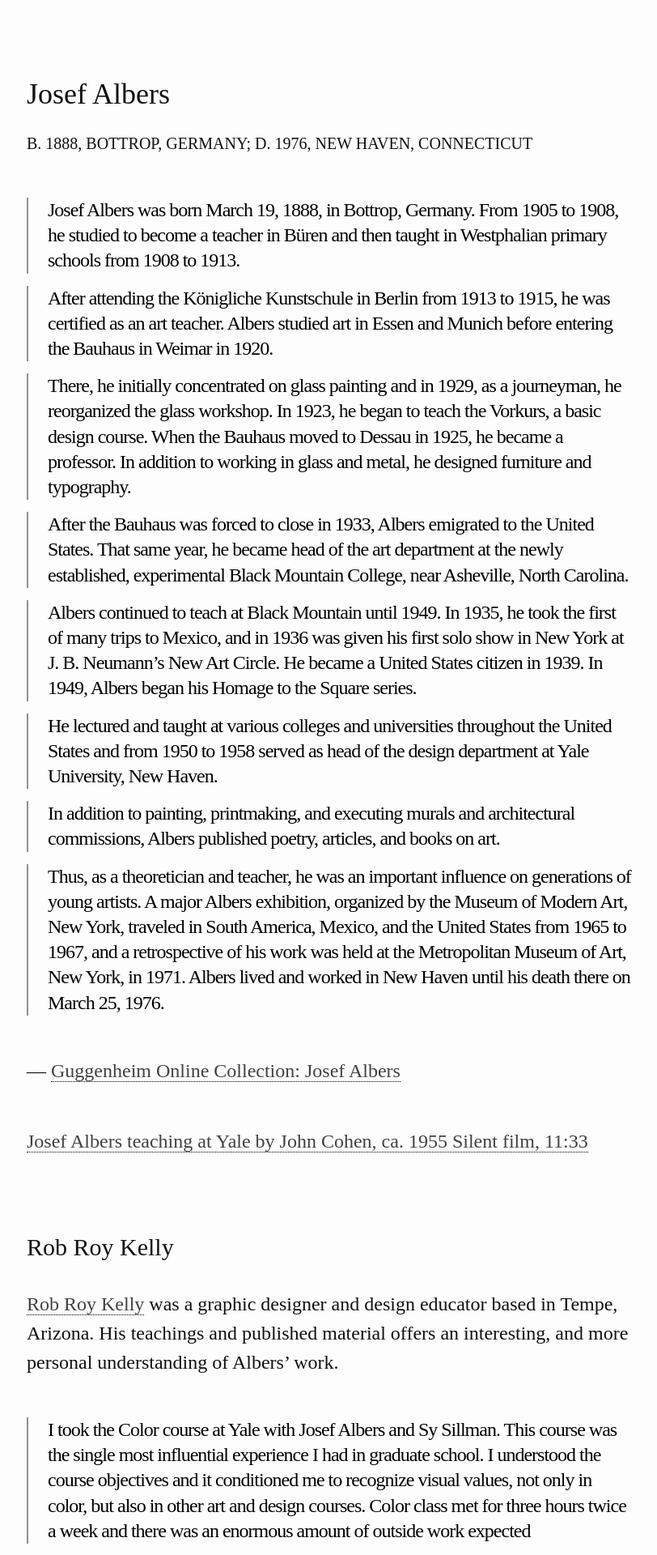
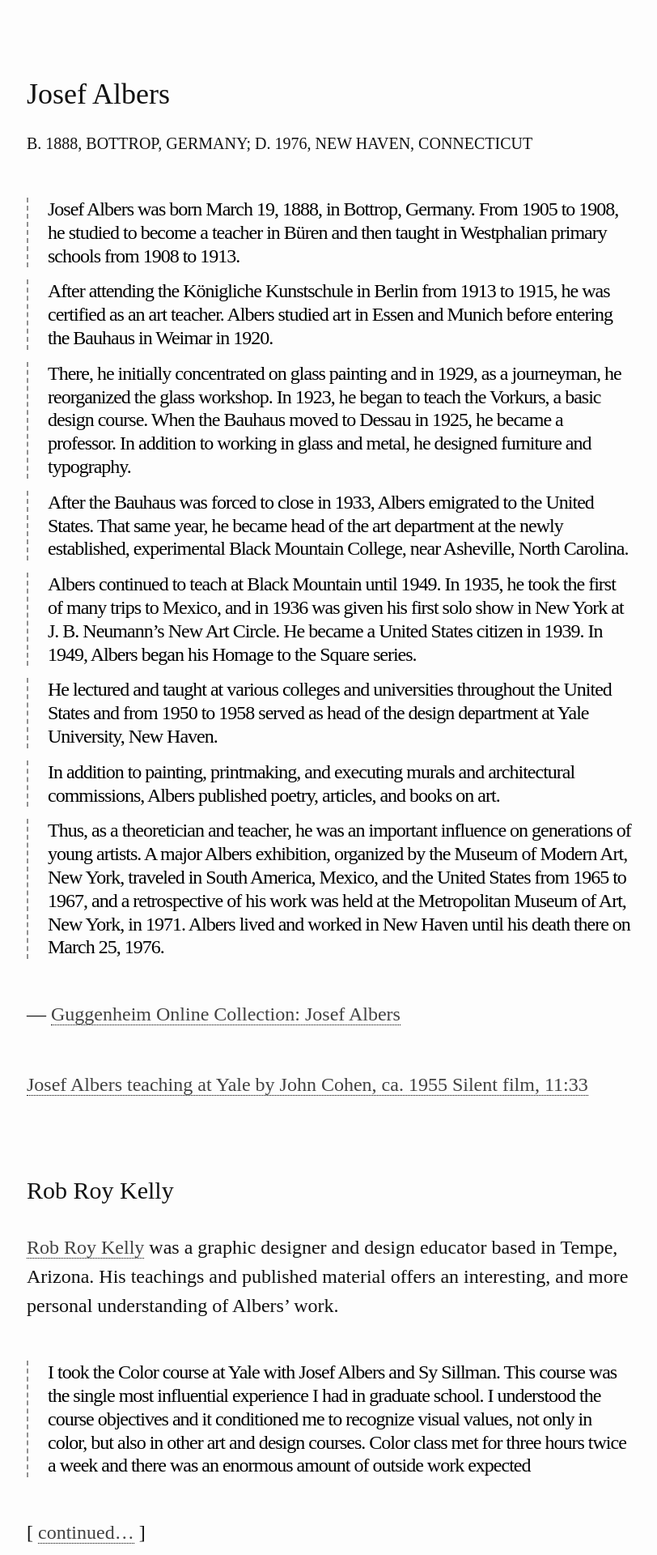
Before and after one commit to nitzan/ci, a Jekyll site: the page built from _lectures/07_Albers_and_color.md, in a window 1280 px wide. Shown: the part 940-2860 px from the top of the page at 81% size, without its empty margins (207-1019 px from the left). Built offline with Jekyll 4.4.1, drawn with Linux system fonts in a browser that asks for light colours; some web fonts are replaced.

Commit message:
back to ennore

```diff
--- a/_includes/head.html
+++ b/_includes/head.html
@@ -13,5 +13,5 @@
   {% if jekyll.environment == 'production' and site.google_analytics %}
   {% include google-analytics.html %}
   {% endif %}
-<link rel="stylesheet" href="https://webfonts.fontstand.com/WF-000544-25c111fdfbcfa9f2a5c35b6e0fa96e8a.css" type="text/css"/>
+<link rel="stylesheet" href="https://webfonts.fontstand.com/WF-000544-19ab80e384c9326356e369cd7f1564a8.css" type="text/css"/>
 </head>
--- a/assets/main.scss
+++ b/assets/main.scss
@@ -50,29 +50,26 @@ h3 {margin-bottom: 1em;}
 
 .index-page-content {padding-bottom: 100px;}
 
-
-body  { /* replace with your selector */
-	font-family: "November Pro ExtraLight";
+b, strong { /* replace with your selector */
+	font-family: "Ennore Bold";
 	font-weight: normal;
-
+	font-style: normal;
+}
+em, i, blockquote { /* replace with your selector */
+	font-family: "Ennore Light";
+	font-weight: normal;
 	font-style: normal;
 }
 
-b, h1, h2, h3 { /* replace with your selector */
-	font-family: "November Pro Black";
+small { /* replace with your selector */
+	font-family: "Ennore Medium";
 	font-weight: normal;
 	font-style: normal;
 }
 
 body { /* replace with your selector */
-	font-family: "Panorama Condensed Light";
+	font-family: "Ennore Medium";
 	font-weight: normal;
 	font-style: normal;
+
 }
-
-
-em, i {font-style: normal;}
-
-blockquote {line-height: 1.3em;font-weight: normal;border-left-style: double;}
-
-sup {font-style: normal;letter-spacing: 1px;}
```
Also changed, not shown: 11 other files.
